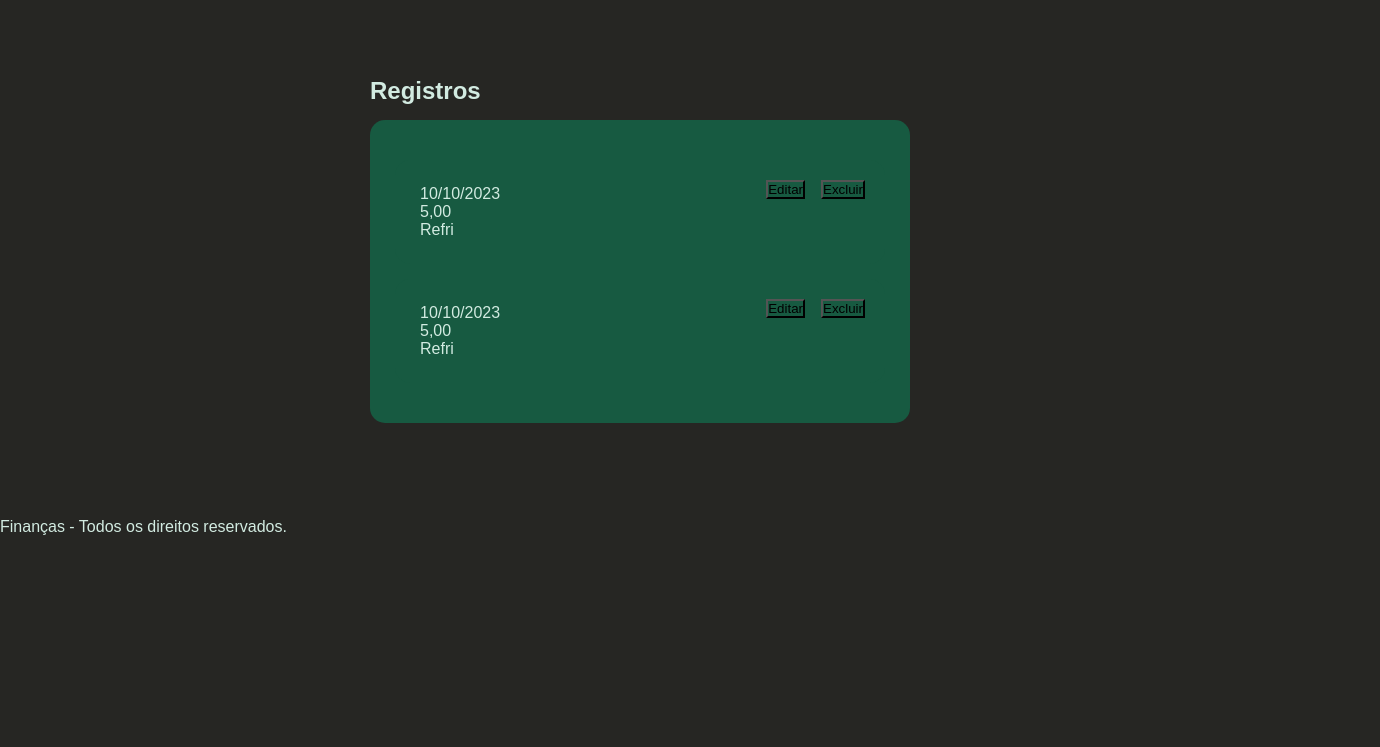
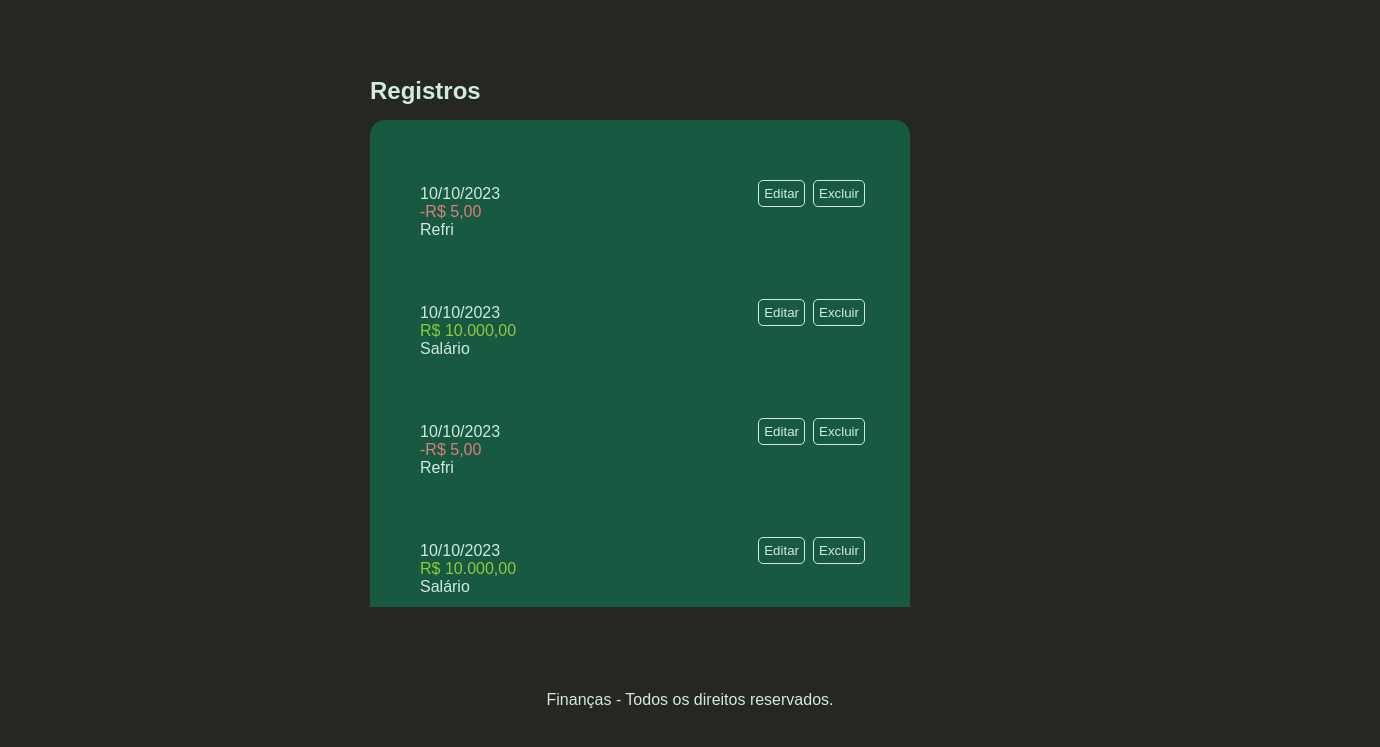
Before and after one commit to williandpg/gerenciador-de-financas, a plain HTML site: page index.html in a window 1280 px wide. Shown: the part 41-788 px from the top of the page, 1380 px wide, since content can reach past the window. Drawn offline with Linux system fonts and the light colour scheme.

Commit message:
Adicionando elementos

```diff
--- a/index.html
+++ b/index.html
@@ -24,8 +24,36 @@
                     </div>
                     <div class="registro receita">
                         <span class="data">10/10/2023</span>
+                        <span class="valor">10.000,00</span>
+                        <span class="item">Salário</span>
+                        <button>Editar</button>
+                        <button>Excluir</button>
+                    </div>
+                    <div class="registro despesa">
+                        <span class="data">10/10/2023</span>
                         <span class="valor">5,00</span>
                         <span class="item">Refri</span>
+                        <button>Editar</button>
+                        <button>Excluir</button>
+                    </div>
+                    <div class="registro receita">
+                        <span class="data">10/10/2023</span>
+                        <span class="valor">10.000,00</span>
+                        <span class="item">Salário</span>
+                        <button>Editar</button>
+                        <button>Excluir</button>
+                    </div>
+                    <div class="registro despesa">
+                        <span class="data">10/10/2023</span>
+                        <span class="valor">5,00</span>
+                        <span class="item">Refri</span>
+                        <button>Editar</button>
+                        <button>Excluir</button>
+                    </div>
+                    <div class="registro receita">
+                        <span class="data">10/10/2023</span>
+                        <span class="valor">10.000,00</span>
+                        <span class="item">Salário</span>
                         <button>Editar</button>
                         <button>Excluir</button>
                     </div>
--- a/style.css
+++ b/style.css
@@ -28,6 +28,8 @@ main {
 .registros {
     padding: 30px;
     margin: 0;
+    height: 500px;
+    overflow: scroll;
 }
 
 .registro {
@@ -47,9 +49,46 @@ main {
     top: 20px;
     right: 20px;
     background-color: transparent;
+    color: rgb(210, 235, 225);
+    border: 1px solid rgb(210, 235, 225);
+    padding: 5px;
+    border-radius: 5px;
+    cursor: pointer;
 }
 
 .registro button:first-of-type {
     right: 80px;
 
 }
+
+button:hover {
+    background-color: rgb(38, 38, 35);
+}
+
+.despesa .valor {
+    color: rgb(221, 126, 126);
+}
+
+.receita .valor {
+    color: rgb(145, 201, 62);
+}
+
+.despesa .valor::before {
+    content: "-R$ ";
+}
+
+.receita .valor::before {
+    content: "R$ ";
+}
+
+footer p {
+    margin: 0 auto;
+    width: fit-content;
+}
+
+footer {
+    bottom: 0;
+    padding: 50px;
+    width: 100%;
+    position: absolute;
+}
```
